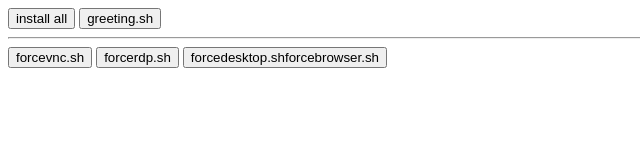
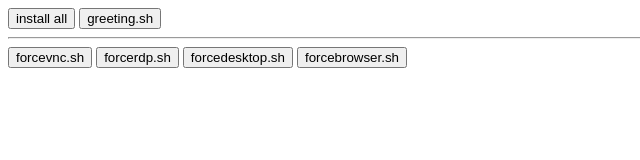
Before and after one commit to liniuxchan/worldlina, a plain HTML site: page index.html in a window 1280 px wide. Shown: the full height of the page, 0-640 px from the left. Drawn offline with Linux system fonts and the light colour scheme.

Commit message:
修正した！

```diff
--- a/index.html
+++ b/index.html
@@ -25,7 +25,8 @@
 <hr></hr>
 <button onclick="copyToClipboard('bash <(curl -sSL https://liniuxchan.github.io/worldlina/forcevnc.sh)')">forcevnc.sh</button>
 <button onclick="copyToClipboard('bash <(curl -sSL https://liniuxchan.github.io/worldlina/forcerdp.sh)')">forcerdp.sh</button>
-<button onclick="copyToClipboard('bash <(curl -sSL https://liniuxchan.github.io/worldlina/forcedesktop.sh)')">forcedesktop.sh</<button onclick="copyToClipboard('bash <(curl -sSL https://liniuxchan.github.io/worldlina/forcebrowser.sh)')">forcebrowser.sh</button>
+<button onclick="copyToClipboard('bash <(curl -sSL https://liniuxchan.github.io/worldlina/forcedesktop.sh)')">forcedesktop.sh</button>
+<button onclick="copyToClipboard('bash <(curl -sSL https://liniuxchan.github.io/worldlina/forcebrowser.sh)')">forcebrowser.sh</button>
 
 </body>
 </html>
```
